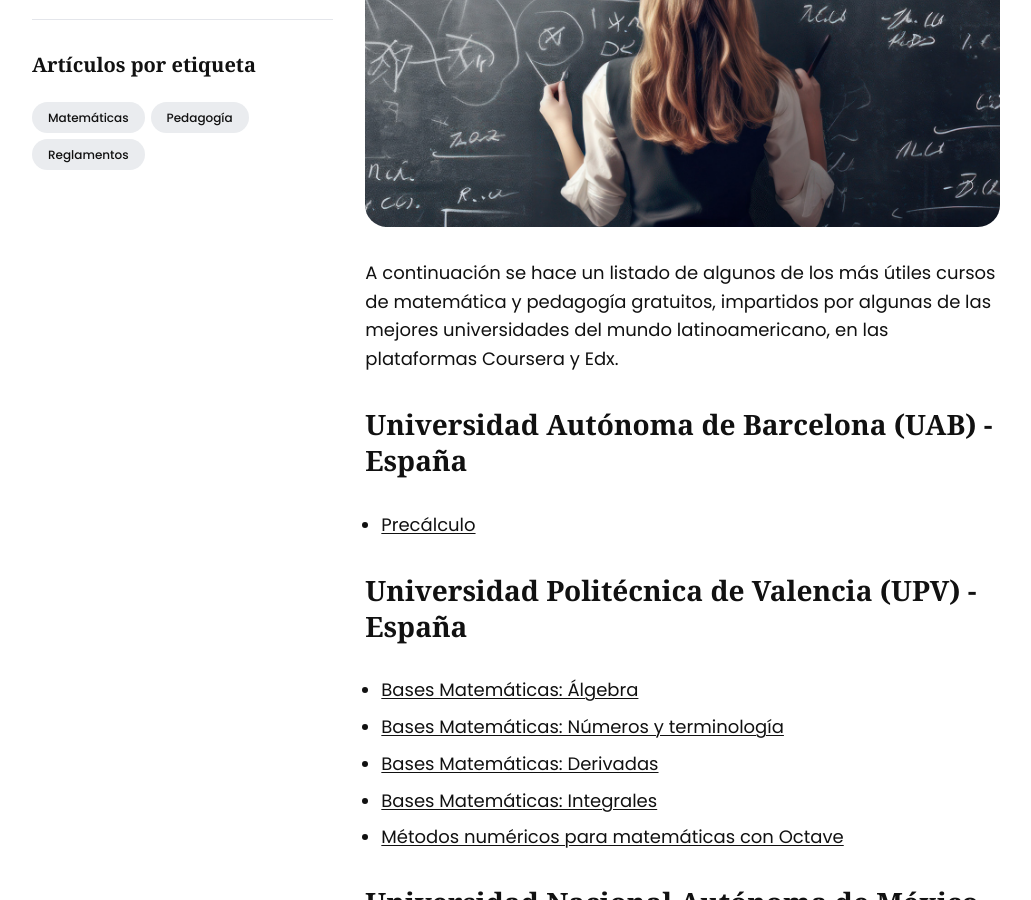
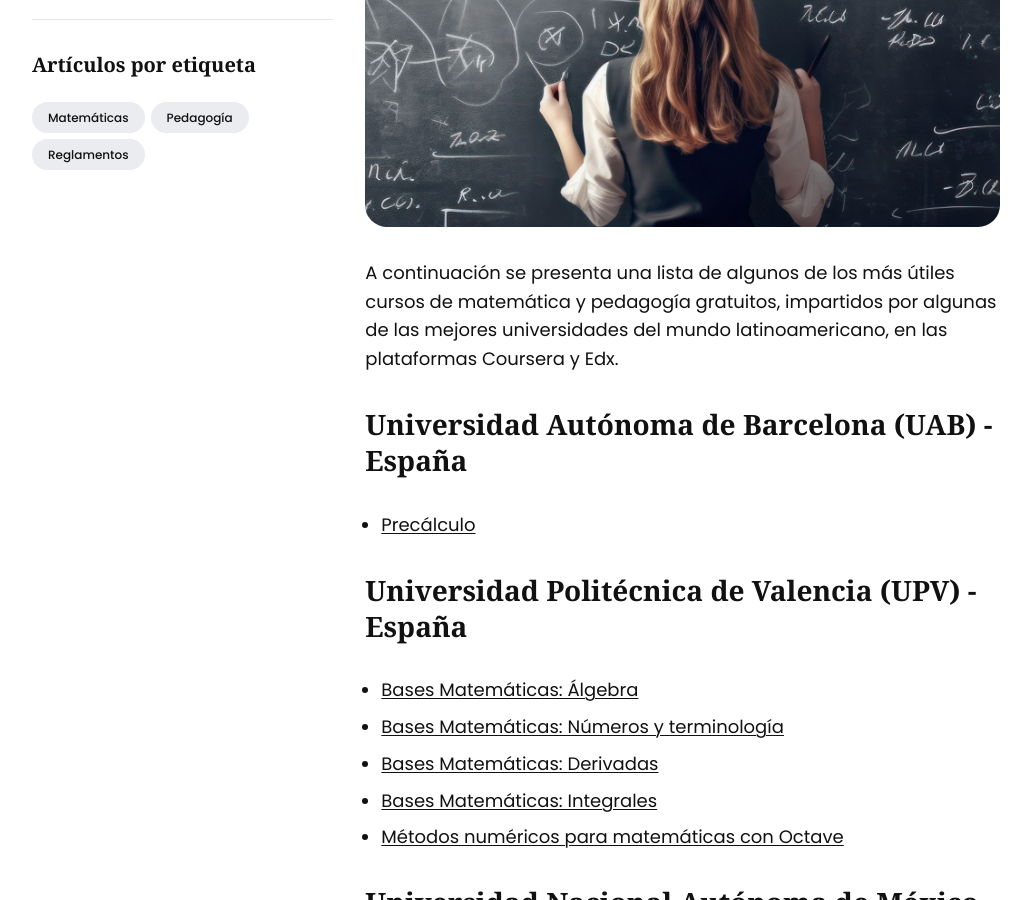
Before and after one commit to asoesem/asoesem.github.io, a Jekyll site: the page built from _posts/2023-09-12-los-mejores-cursos-gratuitos.md, in a window 1280 px wide and 900 px high, scrolled down 707 px. Shown: the whole window, without its empty margins (124-1155 px from the left). Built offline with Jekyll 4.4.1, drawn with Linux system fonts in a browser that asks for light colours.

Commit message:
Cambios menores en el articulo de cursos matematicos

```diff
--- a/_posts/2023-09-12-los-mejores-cursos-gratuitos.md
+++ b/_posts/2023-09-12-los-mejores-cursos-gratuitos.md
@@ -11,7 +11,7 @@ featured: false
 comments: false
 share: true
 ---
-A continuación se hace un listado de algunos de los más útiles cursos de matemática y pedagogía gratuitos, impartidos por algunas de las mejores universidades del mundo latinoamericano, en las plataformas  Coursera y Edx.
+A continuación se presenta una lista de algunos de los más útiles cursos de matemática y pedagogía gratuitos, impartidos por algunas de las mejores universidades del mundo latinoamericano, en las plataformas  Coursera y Edx.
 
 ## Universidad Autónoma de Barcelona (UAB) - España
 
```
